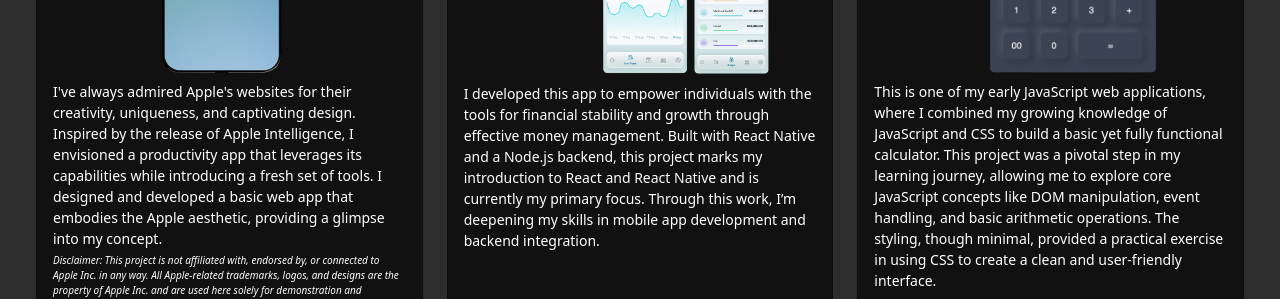
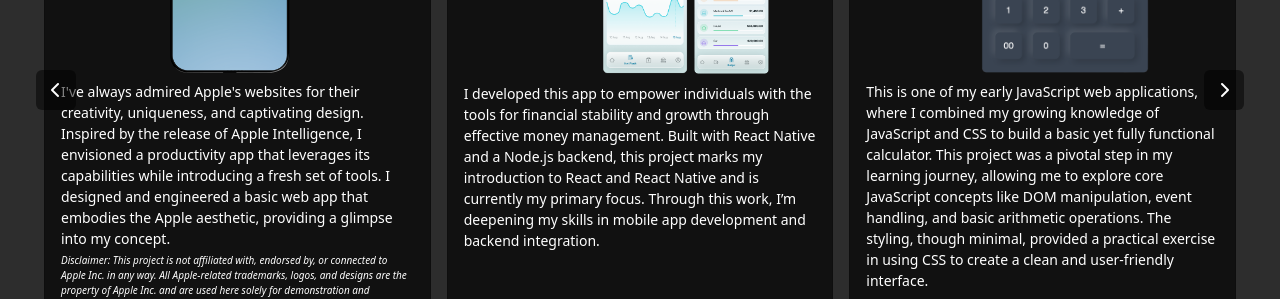
Before and after one commit to xavierpough/xavierpough.github.io, a Vue app: page / in a window 1280 px wide. Shown: the part 937-1236 px from the top of the page. Built offline with nearby package versions, Linux system fonts and the light colour scheme.

Commit message:
Scrollable view on homepage

```diff
--- a/src/router/index.ts
+++ b/src/router/index.ts
@@ -29,16 +29,16 @@ const router = createRouter({
       name: 'apple-hub',
       component: AppleHubHomePage
     },
-
-    // {
-    //   path: '/about',
-    //   name: 'about',
-    //   // route level code-splitting
-    //   // this generates a separate chunk (About.[hash].js) for this route
-    //   // which is lazy-loaded when the route is visited.
-    //   component: () => import('../views/AboutView.vue')
-    // }
-  ]
+  ],
+  scrollBehavior(to, from, savedPosition) {
+    if (savedPosition) {
+      // When using the browser's back/forward button, restore saved position
+      return savedPosition;
+    } else {
+      // Scroll to top for new navigation
+      return { top: 0 };
+    }
+  },
 })
 
 export default router
--- a/src/views/Apple/GetToKnowXavier.vue
+++ b/src/views/Apple/GetToKnowXavier.vue
@@ -50,7 +50,6 @@ import { ref } from "vue";
   position: relative;
   overflow: hidden;
   padding: 20px 30px; /* Adjusted padding for more room inside the card */
-
   width: 100%; /* Make the card responsive */
 }
 
--- a/src/views/Frontend/FeaturedProject.vue
+++ b/src/views/Frontend/FeaturedProject.vue
@@ -6,15 +6,66 @@ import "@fancyapps/ui/dist/fancybox/fancybox.css";
 import { RouterLink } from "vue-router";
 
 const showCalculator = ref(false);
+
+// Reference to the scroll container
+const scrollContainer = ref(null);
+
+// Handle infinite scrolling
+const moveCardToEnd = () => {
+  if (scrollContainer.value) {
+    const firstCard = scrollContainer.value.querySelector(".project-card");
+    if (firstCard) {
+      scrollContainer.value.appendChild(firstCard); // Move the first card to the end
+      scrollContainer.value.scrollBy({ left: -firstCard.offsetWidth, behavior: "instant" });
+    }
+  }
+};
+
+const moveCardToStart = () => {
+  if (scrollContainer.value) {
+    const lastCard = scrollContainer.value.querySelector(".project-card:last-child");
+    if (lastCard) {
+      scrollContainer.value.prepend(lastCard); // Move the last card to the start
+      scrollContainer.value.scrollBy({ left: lastCard.offsetWidth, behavior: "instant" });
+    }
+  }
+};
+
+const scrollRight = () => {
+  if (scrollContainer.value) {
+    const cardWidth = scrollContainer.value.querySelector(".project-card")?.offsetWidth || 0;
+    scrollContainer.value.scrollBy({ left: cardWidth, behavior: "smooth" });
+
+    // Wait for the scroll to complete, then reorder cards
+    setTimeout(() => moveCardToEnd(), 300);
+  }
+};
+
+const scrollLeft = () => {
+  if (scrollContainer.value) {
+    const cardWidth = scrollContainer.value.querySelector(".project-card")?.offsetWidth || 0;
+    scrollContainer.value.scrollBy({ left: -cardWidth, behavior: "smooth" });
+
+    // Wait for the scroll to complete, then reorder cards
+    setTimeout(() => moveCardToStart(), 300);
+  }
+};
 </script>
 
 <template>
   <section id="projects" class="py-5 bg-secondary px-4">
     <div class="container-fluid">
       <h2 class="h3 fw-bold mb-4">Featured Projects</h2>
-      <div class="row g-4">
+
+      <!-- Scrollable Row with Arrow Controls -->
+      <div class="position-relative">
+        <div
+          class="d-flex"
+          style="scroll-behavior: smooth; overflow: hidden;"
+          ref="scrollContainer"
+        >
         <!-- Apple Hub -->
-        <div class="col-sm-6 col-lg-4">
+        <div class="col-sm-6 col-lg-4 project-card px-2">
           <div class="card bg-dark text-white h-100 d-flex flex-column">
             <div class="card-body d-flex flex-column">
               <h3 class="card-title h5 fw-bold mb-0">
@@ -29,8 +80,6 @@ const showCalculator = ref(false);
                   VIEW BELOW <i class="fa-solid fa-play ms-1"></i>
                 </span>
               </div>
-
-
 
               <div
                 class="d-flex align-items-center justify-content-center py-2"
@@ -47,7 +96,7 @@ const showCalculator = ref(false);
                 I've always admired Apple's websites for their creativity, uniqueness,
                 and captivating design. Inspired by the release of Apple Intelligence,
                 I envisioned a productivity app that leverages its capabilities while
-                introducing a fresh set of tools. I designed and developed a basic web
+                introducing a fresh set of tools. I designed and engineered a basic web
                 app that embodies the Apple aesthetic, providing a glimpse into my concept.
                 <!-- Apple Hub is an all-in-one lifestyle platform exclusive to Apple
                 devices that combines Apple Intelligence-powered personal
@@ -94,7 +143,7 @@ const showCalculator = ref(false);
         </div>
 
         <!-- Investuition App -->
-        <div class="col-sm-6 col-lg-4">
+        <div class="col-sm-6 col-lg-4 project-card px-2">
           <div class="card bg-dark text-white h-100 d-flex flex-column">
             <div class="card-body d-flex flex-column">
               <h3 class="card-title h5 fw-bold mb-0">
@@ -174,7 +223,7 @@ const showCalculator = ref(false);
         </div>
 
         <!-- Javascript Calulator -->
-        <div class="col-sm-6 col-lg-4">
+        <div class="col-sm-6 col-lg-4 project-card px-2">
           <div class="card bg-dark text-white h-100">
             <div class="card-body d-flex flex-column">
               <h3 class="card-title h5 fw-bold mb-0">Javascript Calculator</h3>
@@ -250,7 +299,7 @@ const showCalculator = ref(false);
         </div>
 
         <!-- Gainz United App -->
-        <div class="col-sm-6 col-lg-4">
+        <div class="col-sm-6 col-lg-4 project-card px-2">
           <div class="card bg-dark text-white h-100">
             <div class="card-body d-flex flex-column">
               <h3 class="card-title h5 fw-bold mb-0">
@@ -335,7 +384,22 @@ const showCalculator = ref(false);
             </div>
           </div>
         </div>
+
+        <!-- Left and Right Arrow Controls -->
+        <button
+          class="position-absolute top-50 start-0 translate-middle-y btn btn-dark"
+          @click="scrollLeft"
+        >
+          <i class="fa fa-chevron-left"></i>
+        </button>
+        <button
+          class="position-absolute top-50 end-0 translate-middle-y btn btn-dark"
+          @click="scrollRight"
+        >
+          <i class="fa fa-chevron-right"></i>
+        </button>
       </div>
+    </div>
     </div>
   </section>
 
@@ -369,4 +433,39 @@ const showCalculator = ref(false);
     height: 100px;
   }
 }
+
+button {
+  z-index: 10;
+  background-color: rgba(0, 0, 0, 0.5);
+  border: none;
+  color: white;
+  width: 40px;
+  height: 40px;
+  display: flex;
+  justify-content: center;
+  align-items: center;
+}
+button:hover {
+  background-color: rgba(0, 0, 0, 0.8);
+}
+
+/* Make sure the cards are not wrapping and stay in a single row */
+.flex-shrink-0 {
+  flex-shrink: 0;
+}
+
+.scroll-container {
+  display: flex;
+  overflow-x: auto;
+  scroll-behavior: smooth;
+  gap: 100px; /* Space between cards */
+}
+
+/* Card styles for consistent layout */
+.scroll-container .card {
+  height: 100%; /* Match the container height */
+  width: 100%; /* Match the container width */
+  display: flex;
+  flex-direction: column;
+}
 </style>
--- a/src/views/Frontend/Skills.vue
+++ b/src/views/Frontend/Skills.vue
@@ -4,17 +4,58 @@ import { ref } from "vue";
 // Reference to the scroll container
 const scrollContainer = ref(null);
 
-const scrollLeft = () => {
+// Handle infinite scrolling
+const moveCardToEnd = () => {
   if (scrollContainer.value) {
-    scrollContainer.value.scrollBy({ left: -200, behavior: "smooth" });
+    const firstCard = scrollContainer.value.querySelector(".card");
+    if (firstCard) {
+      scrollContainer.value.appendChild(firstCard); // Move the first card to the end
+      scrollContainer.value.scrollBy({ left: -firstCard.offsetWidth, behavior: "instant" });
+    }
+  }
+};
+
+const moveCardToStart = () => {
+  if (scrollContainer.value) {
+    const lastCard = scrollContainer.value.querySelector(".card:last-child");
+    if (lastCard) {
+      scrollContainer.value.prepend(lastCard); // Move the last card to the start
+      scrollContainer.value.scrollBy({ left: lastCard.offsetWidth, behavior: "instant" });
+    }
   }
 };
 
 const scrollRight = () => {
   if (scrollContainer.value) {
-    scrollContainer.value.scrollBy({ left: 200, behavior: "smooth" });
+    const cardWidth = scrollContainer.value.querySelector(".card")?.offsetWidth || 0;
+    scrollContainer.value.scrollBy({ left: cardWidth, behavior: "smooth" });
+
+    // Wait for the scroll to complete, then reorder cards
+    setTimeout(() => moveCardToEnd(), 300);
   }
 };
+
+const scrollLeft = () => {
+  if (scrollContainer.value) {
+    const cardWidth = scrollContainer.value.querySelector(".card")?.offsetWidth || 0;
+    scrollContainer.value.scrollBy({ left: -cardWidth, behavior: "smooth" });
+
+    // Wait for the scroll to complete, then reorder cards
+    setTimeout(() => moveCardToStart(), 300);
+  }
+};
+
+// const scrollLeft = () => {
+//   if (scrollContainer.value) {
+//     scrollContainer.value.scrollBy({ left: -200, behavior: "smooth" });
+//   }
+// };
+
+// const scrollRight = () => {
+//   if (scrollContainer.value) {
+//     scrollContainer.value.scrollBy({ left: 200, behavior: "smooth" });
+//   }
+// };
 </script>
 
 <template>
```
Also changed, not shown: 3 other files (tests, documents, lock files or other folders).
